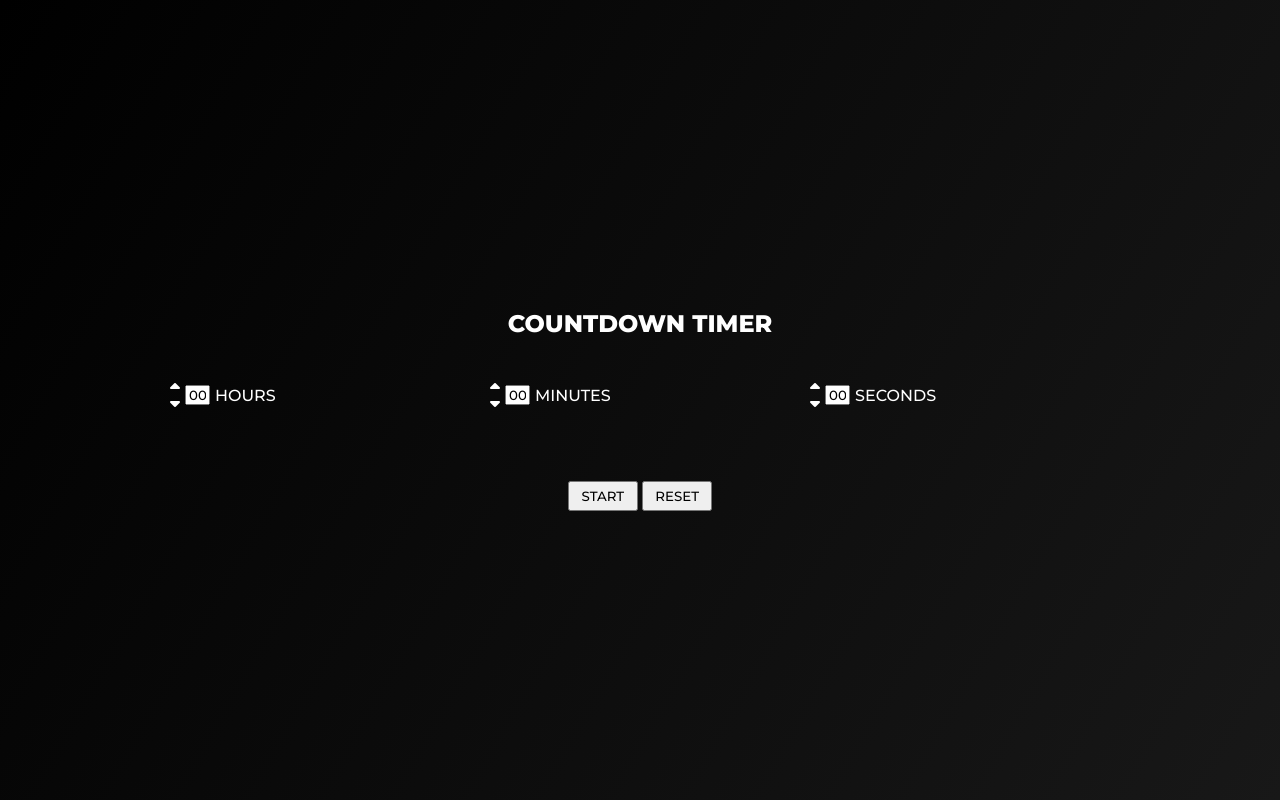
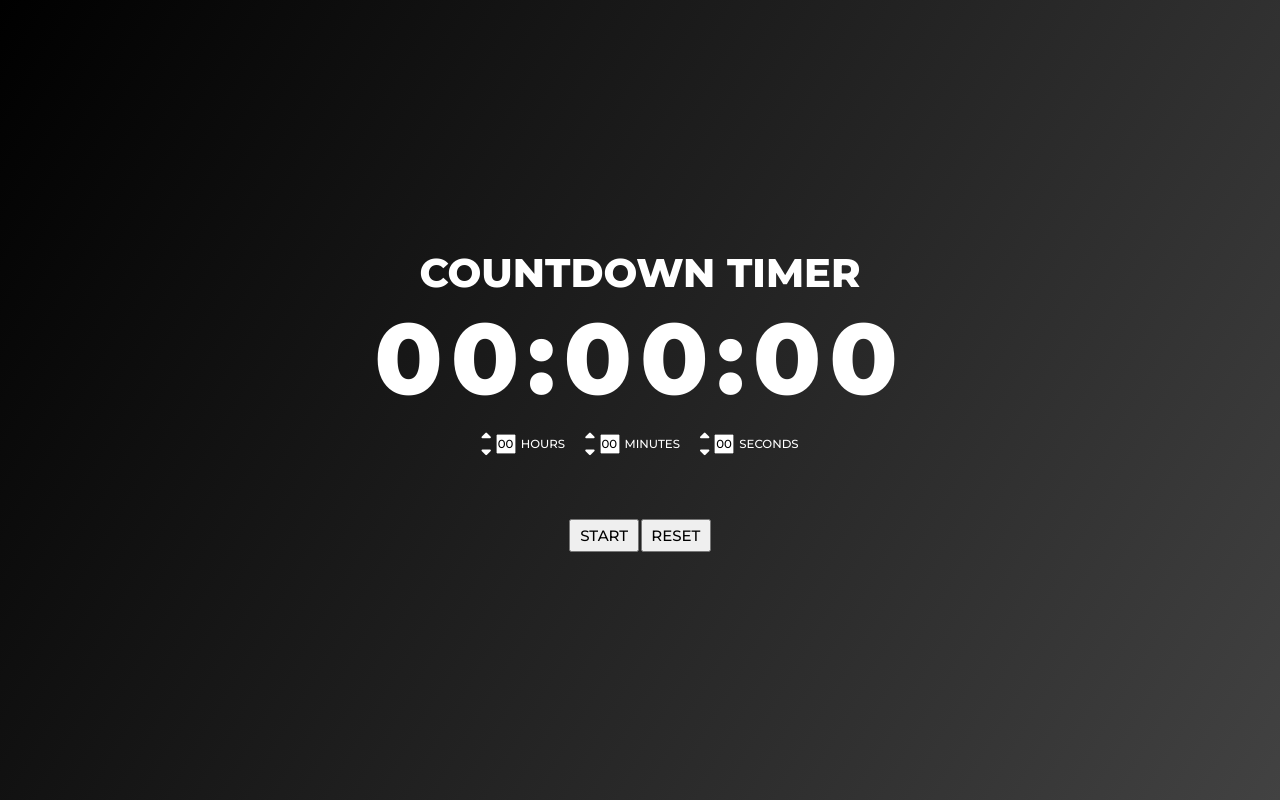
Before and after one commit to O-Midey/Countdown-Timer, a plain HTML site: page index.html in a window 1280 px wide. Drawn offline with Linux system fonts and the light colour scheme.

Commit message:
edited styles

```diff
--- a/index.html
+++ b/index.html
@@ -2,8 +2,8 @@
 <html lang="en">
   <head>
     <meta charset="UTF-8" />
-    <meta http-equiv="X-UA-Compatible" content="IE=edge" />
-    <meta name="viewport" content="width=device-width, initial-scale=1.0" />
+    <!-- <meta http-equiv="X-UA-Compatible" content="IE=edge" /> -->
+    <meta name="viewport" content="width=device-width, initial-scale=1.0">
     <link rel="stylesheet" type="text/css" href="style.css" />
     <link
       rel="stylesheet"
@@ -15,9 +15,10 @@
     <title>Stop Timer</title>
   </head>
   <body>
-    <div>
+    <div class="container">
+      <div class="heading">
         <h2>COUNTDOWN TIMER</h3>
-      <h1 id="timer-display"></h1>
+        <h1 id="timer-display">00:00:00</h1>
       </div>
       <div class="panel">
         <div class="hours-section">
@@ -49,8 +50,7 @@
         <button>START</button>
         <button>RESET</button>
       </div>
-
-
+    </div>
 
 
 
--- a/style.css
+++ b/style.css
@@ -1,12 +1,15 @@
-@import url('https://fonts.googleapis.com/css2?family=Montserrat:wght@100;200;500;800&display=swap');
+@import url("https://fonts.googleapis.com/css2?family=Montserrat:wght@100;200;500;800&display=swap");
 
-*{
+* {
   box-sizing: border-box;
-    font-family: 'Montserrat', sans-serif;
+  font-family: "Montserrat", sans-serif;
+  margin: 0;
+  padding: 0;
+  font-size: 62.5%;
 }
 
-body{
-    width: 100%;
+.container {
+  background-image: linear-gradient(120deg, #000, rgb(66, 66, 66));
   display: flex;
   flex-direction: column;
   justify-content: center;
@@ -14,19 +17,30 @@ body{
   align-items: center;
   text-align: center;
   margin: auto;
-    width: 300px;
-    background-image: linear-gradient(120deg, #000, rgb(24, 24, 24));
+  background-color: aqua;
+  background-size: contain;
   color: white;
   height: 100vh;
 }
 
-.panel{
+.heading h2 {
+  font-size: 4rem;
+}
+
+#timer-display {
+  font-size: 10rem;
+  letter-spacing: 8px;
+}
+.panel {
   display: flex;
   background-color: transparent;
-    width: 75vw;
+  max-width: 100%;
+  font-size: 3rem;
 }
 
-.minutes-section, .hours-section, .seconds-section{
+.minutes-section,
+.hours-section,
+.seconds-section {
   width: 100%;
   display: flex;
   align-items: center;
@@ -35,22 +49,31 @@ body{
   justify-items: space-around;
 }
 
-.flex-col-button{
+.fa-solid {
+  font-size: 1.5rem;
+}
+
+.fa-solid:active{
+    transform: scale(1.2);
+}
+
+.flex-col-button {
   display: flex;
   flex-direction: column;
 }
 
-input{
-    width: 25px;
+input {
+  width: 2rem;
   height: 20px;
   margin: 0;
 }
 
-button{
+button {
   padding: 5px;
   width: 70px;
+  font-size: 1.5rem;
 }
 
-.button-section{
+.button-section {
   padding-top: 50px;
 }
```
Also changed, not shown: script.js (line endings or trailing spaces). Lines whose indentation alone changed are shown as unchanged.
